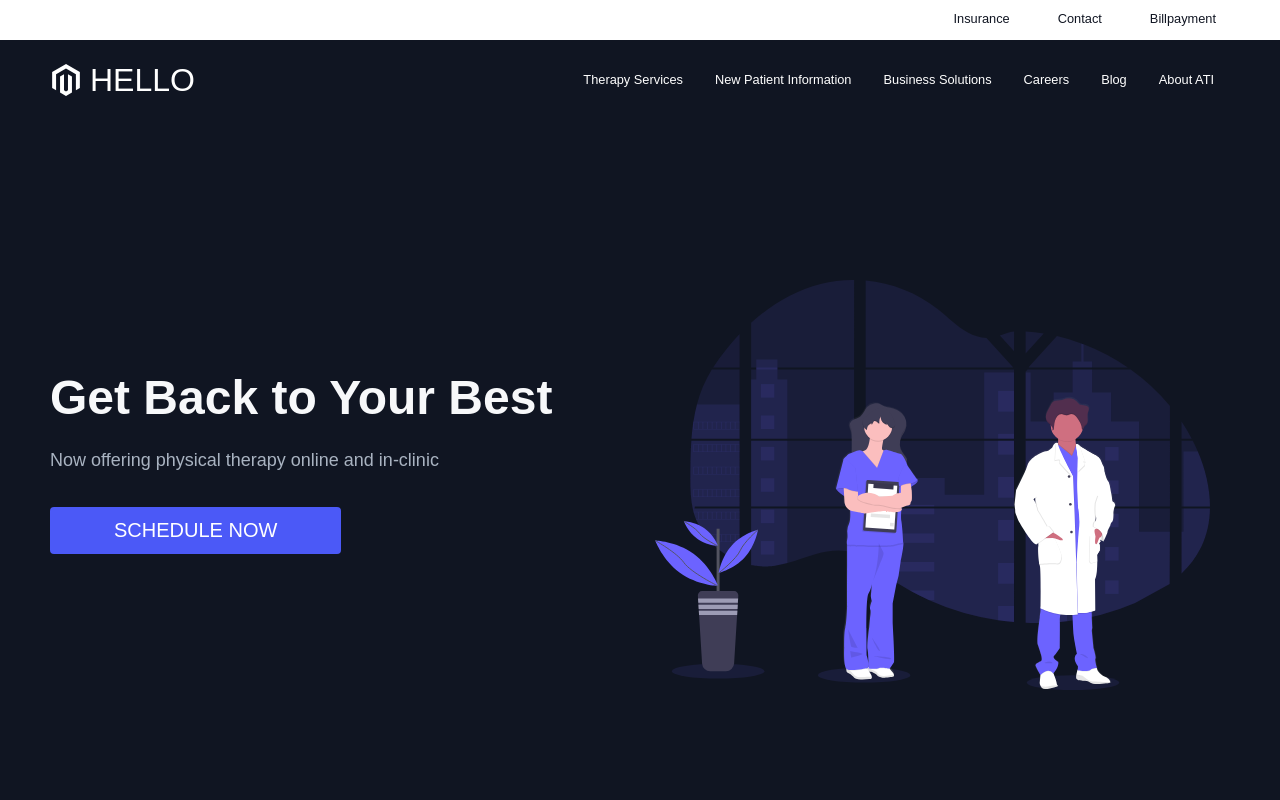
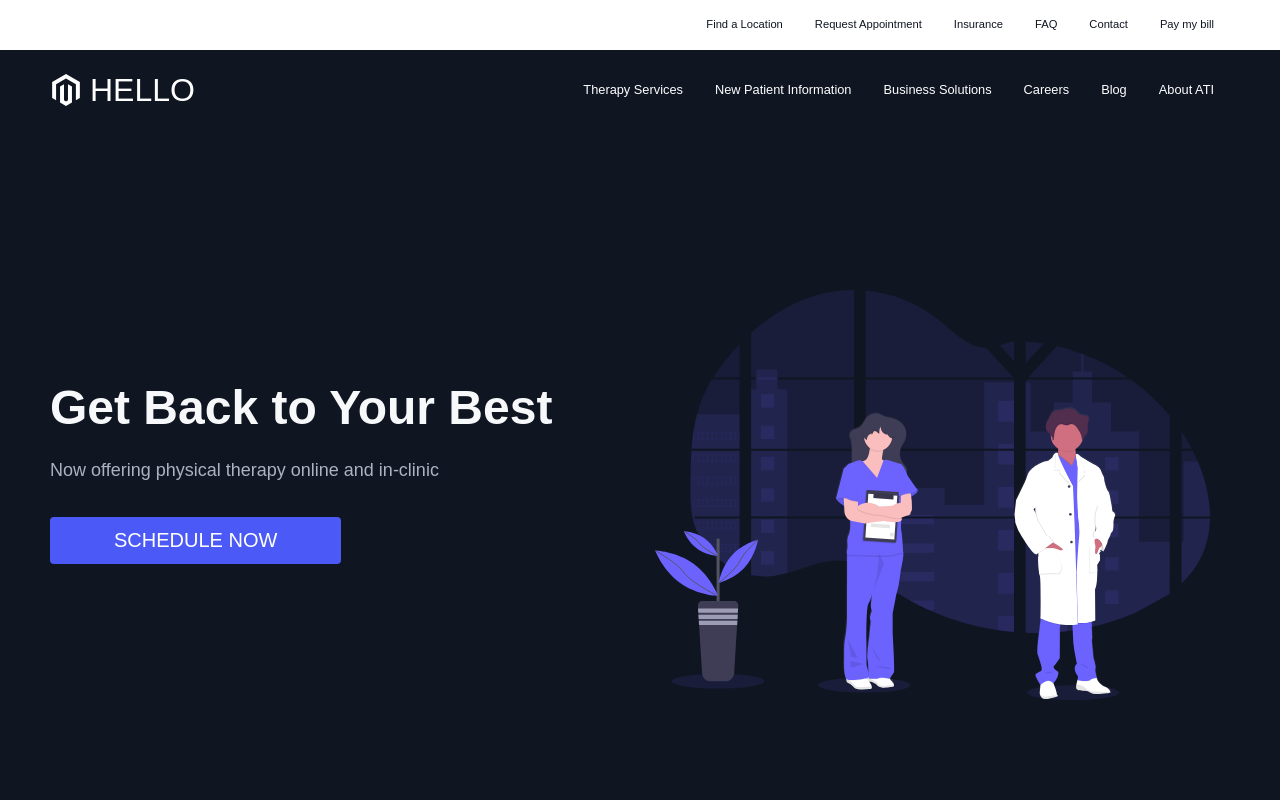
Before and after one commit to mesingaram/major-project, a React (Create React App) app in the folder major-project/: page / in a window 1280 px wide. Shown: the top 800 px of the page. Built offline with nearby package versions, Linux system fonts and the light colour scheme; the HTML template or start-up script is replaced by a standard one.

Commit message:
NavbarTop

```diff
--- a/major-project/src/App.js
+++ b/major-project/src/App.js
@@ -5,10 +5,9 @@ import Services from './pages/Services/Services';
 import Products from './pages/Products/Products';
 import SignUp from './pages/SignUp/SignUp';
 import { BrowserRouter as Router, Switch, Route } from 'react-router-dom';
-import ScrollToTop from './components/ScrollToTop';
 import { Navbar, Footer   } from './components';
 //import Navbar_below from './components/Navbar/Navbar_below';
-import NavBar from './components/NavBar';
+import NavbarTop from './components/Navbar/NavbarTop';
 import Insurance from './components/page/Insurance';
 import Contact from './components/page/Contact';
 import Billpayment from './components/page/Billpayment';
@@ -17,8 +16,7 @@ function App() {
   return (
     <Router>
       <GlobalStyle />
-      <ScrollToTop />
-      <NavBar />
+      <NavbarTop />
       <Navbar />
 
       <Switch>
--- a/major-project/src/components/NavBar.css
+++ /dev/null
@@ -1,118 +0,0 @@
-.navbar {
-    background-color: #fff;
-    height: 40px;
-    display: flex;
-    justify-content: center;
-    align-items: center;
-    font-size: 0.8rem;
-    position: sticky;
-    top: 0;
-    z-index: 20;
-  }
-
-  .nav-container {
-    display: flex;
-    justify-content: center;
-    align-items: center;
-    width: 100%;
-    height: 40px;
-    max-width: 1300px;
-  }
-
-  .nav-logo {
-    color: white;
-    align-items: center;
-    margin-left: 20px;
-    cursor: pointer;
-    text-decoration: none;
-    font-size: 2rem;
-    flex-grow: 1;
-  }
-
-  .nav-menu {
-    display: flex;
-    list-style: none;
-    text-align: center;
-    margin-right: 2rem;
-  }
-
-  .nav-links {
-    color: #101522;
-    text-decoration: none;
-    padding: 0.5rem 1rem;
-    height: 100%;
-    border-bottom: 3px solid transparent;
-  }
-  .fa-code {
-    margin-left: 1rem;
-  }
-
-  .nav-item {
-    line-height: 40px;
-    margin-right: 1rem;
-  }
-
-  .nav-item:after {
-    content: "";
-    display: block;
-    height: 3px;
-    width: 0;
-    background: transparent;
-    transition: width 0.7s ease, background-color 0.5s ease;
-  }
-
-  .nav-item:hover:after {
-    width: 100%;
-    background: #0011ff;
-  }
-
-  /*.nav-item .active {
-    color: #101522;
-    border: 1px solid #101522;
-  }*/
-
-  .nav-icon {
-    display: none;
-  }
-
-  @media screen and (max-width: 960px) {
-    .nav-menu {
-      display: flex;
-      flex-direction: column;
-      width: 100%;
-      border-top: 1pxsolid #101522;
-      position: absolute;
-      top: 80px;
-      left: -110%;
-      opacity: 1;
-      transition: all 0.5s ease;
-    }
-
-    .nav-menu.active {
-      background: #1f5156;
-      left: 0px;
-      opacity: 1;
-      transition: all 0.5s ease;
-      z-index: 1;
-    }
-    .nav-item .active {
-      color: #101522;
-      border: none;
-    }
-    .nav-links {
-      padding: 1.5rem;
-      width: 100%;
-      display: table;
-    }
-
-    .nav-icon {
-      display: block;
-      position: absolute;
-      top: 0;
-      right: 0;
-      transform: translate(-100%, 60%);
-      font-size: 1.8rem;
-      cursor: pointer;
-      color: #101522;
-    }
-  }
--- a/major-project/src/components/NavBar.js
+++ /dev/null
@@ -1,62 +0,0 @@
-import React, { useState } from "react";
-import { NavLink } from "react-router-dom";
-import "./NavBar.css";
-
-function NavBar() {
-  const [click, setClick] = useState(false);
-
-  const handleClick = () => setClick(!click);
-  return (
-    <>
-      <nav className="navbar">
-        <div className="nav-container">
-          <NavLink exact to="/" className="nav-logo">
-
-            <i className="fas fa-code"></i>
-          </NavLink>
-
-          <ul className={click ? "nav-menu active" : "nav-menu"}>
-            <li className="nav-item">
-              <NavLink
-                exact
-                to="/Insurance"
-                activeClassName="active"
-                className="nav-links"
-                onClick={handleClick}
-              >
-                Insurance
-              </NavLink>
-            </li>
-            <li className="nav-item">
-              <NavLink
-                exact
-                to="/Contact"
-                activeClassName="active"
-                className="nav-links"
-                onClick={handleClick}
-              >
-                Contact
-              </NavLink>
-            </li>
-            <li className="nav-item">
-              <NavLink
-                exact
-                to="/Billpayment"
-                activeClassName="active"
-                className="nav-links"
-                onClick={handleClick}
-              >
-               Billpayment
-              </NavLink>
-            </li>
-          </ul>
-          <div className="nav-icon" onClick={handleClick}>
-            <i className={click ? "fas fa-times" : "fas fa-bars"}></i>
-          </div>
-        </div>
-      </nav>
-    </>
-  );
-}
-
-export default NavBar;
--- /dev/null
+++ b/major-project/src/components/Navbar/NavbarTop.elements.js
@@ -0,0 +1,62 @@
+import styled from 'styled-components';
+import { Link } from 'react-router-dom';
+import { Container } from '../../globalStyles';
+
+export const Nav = styled.nav`
+  background: #fff;
+  height: 50px;
+  display: flex;
+  justify-content: center;
+  align-items: center;
+  font-size: 0.7rem;
+`;
+
+
+export const NavbarContainer = styled(Container)`
+  display: flex;
+  justify-content: right;
+  width: 100%;
+  height: 80px;
+
+  ${Container}
+`;
+
+export const NavMenu = styled.ul`
+  display: flex;
+  align-items: center;
+  list-style: none;
+  text-align: center;
+
+`;
+
+export const NavItem = styled.li`
+  height: 80px;
+  border-bottom: 2px solid transparent;
+
+  &:hover {
+    border-bottom: 2px solid #4b59f7;
+  }
+
+
+`;
+
+export const NavLinks = styled(Link)`
+  color: #101522;
+  display: flex;
+  align-items: center;
+  text-decoration: none;
+  padding: 0.5rem 1rem;
+  height: 100%;
+
+  @media screen and (max-width: 1060px) {
+    text-align: center;
+    padding: 2rem;
+    width: 100%;
+    display: table;
+
+    &:hover {
+      color: #4b59f7;
+      transition: all 0.3s ease;
+    }
+  }
+`;
--- /dev/null
+++ b/major-project/src/components/Navbar/NavbarTop.js
@@ -0,0 +1,54 @@
+import React from 'react'
+import {
+    Nav,
+    NavbarContainer,
+    NavMenu,
+    NavItem,
+    NavLinks,
+  } from './NavbarTop.elements';
+
+function NavbarTop() {
+    return (
+        <div>
+            <Nav>
+          <NavbarContainer>
+            <NavMenu >
+              <NavItem>
+                <NavLinks to='/'>
+                  Find a Location
+                </NavLinks>
+              </NavItem>
+              <NavItem>
+                <NavLinks to='/services'>
+                  Request Appointment
+                </NavLinks>
+              </NavItem>
+              <NavItem>
+                <NavLinks to='/products'>
+                  Insurance
+                </NavLinks>
+              </NavItem>
+              <NavItem>
+                <NavLinks to='/'>
+                  FAQ
+                </NavLinks>
+              </NavItem>
+              <NavItem>
+                <NavLinks to='/services'>
+                  Contact
+                </NavLinks>
+              </NavItem>
+              <NavItem>
+                <NavLinks to='/products'>
+                  Pay my bill
+                </NavLinks>
+              </NavItem>
+            </NavMenu>
+          </NavbarContainer>
+        </Nav>
+
+        </div>
+    )
+}
+
+export default NavbarTop
```
